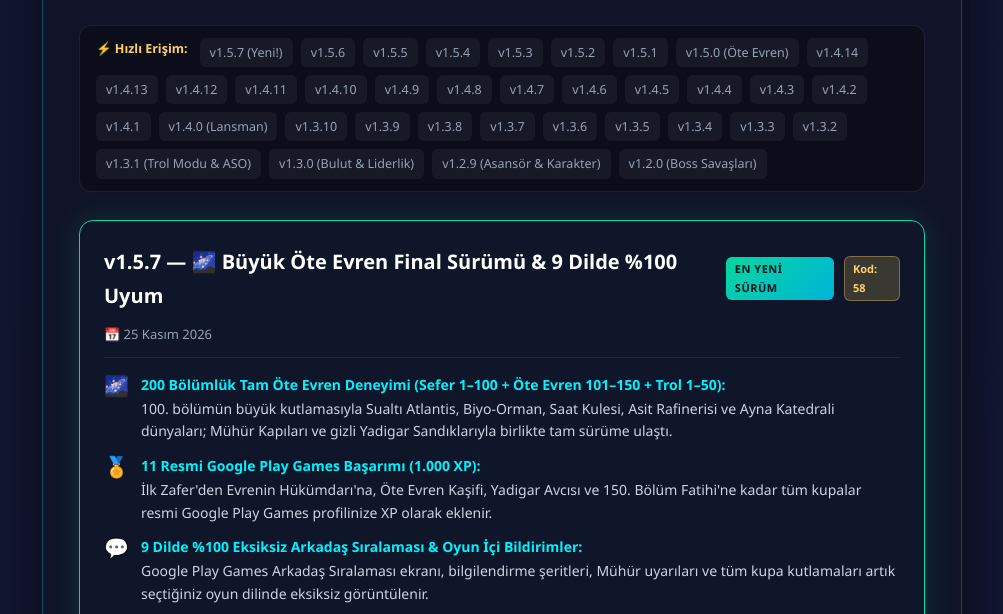
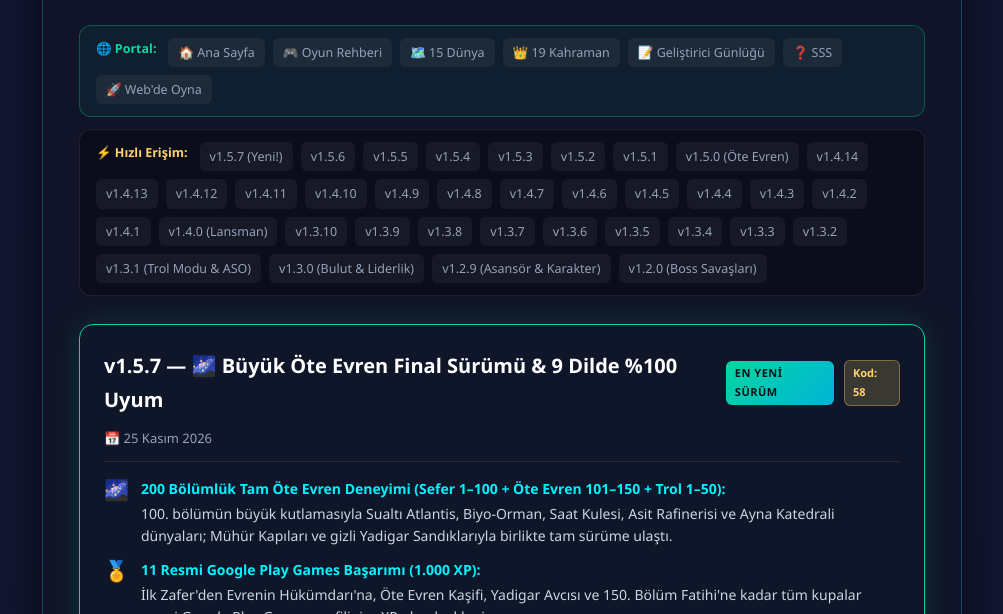
Before and after one commit to cgstudiohome/cgstudiohome.github.io, a plain HTML site: page release-notes.html in a window 1280 px wide. Shown: the part 176-790 px from the top of the page, without its empty margins (138-1141 px from the left). Drawn offline with Linux system fonts and the light colour scheme.

Commit message:
chore: sync release-notes.html (CG Studio Home Official Portal)

```diff
--- a/release-notes.html
+++ b/release-notes.html
@@ -3,7 +3,11 @@
 <head>
     <meta charset="UTF-8">
     <meta name="viewport" content="width=device-width, initial-scale=1.0">
-    <title>Marinext 2100 — Resmi Sürüm Notları & Güncelleme Geçmişi (Changelog)</title>
+    <meta name="description" content="Marinext 2100 Resmi Sürüm Notları (Changelog) — v1.0'dan v1.5.7 Büyük Öte Evren güncellemesine kadar tüm yenilikler.">
+    <meta name="google-adsense-account" content="ca-pub-1366538011855586">
+    <link rel="canonical" href="https://cgstudiohome.com/release-notes.html">
+    <script async src="https://pagead2.googlesyndication.com/pagead/js/adsbygoogle.js?client=ca-pub-1366538011855586" crossorigin="anonymous"></script>
+    <title>Marinext 2100 — Resmi Sürüm Notları &amp; Güncelleme Geçmişi (Changelog)</title>
     <link rel="icon" type="image/png" href="https://cgstudiohome.com/assets/icon-192.png">
     <style>
         :root {
@@ -262,6 +266,17 @@
             <button class="tab-btn active" onclick="switchLang('tr')">🇹🇷 Türkçe</button>
             <button class="tab-btn" onclick="switchLang('en')">🇬🇧 English</button>
         </div>
+    </div>
+
+    <div class="quick-nav" style="margin-bottom: 12px; border-color: rgba(6,214,160,0.3); background: rgba(6,214,160,0.06);">
+        <strong style="color:var(--emerald); font-size:12.5px; margin-right:4px;">🌐 Portal:</strong>
+        <a href="https://cgstudiohome.com/">🏠 Ana Sayfa</a>
+        <a href="https://cgstudiohome.com/marinext2100/">🎮 Oyun Rehberi</a>
+        <a href="https://cgstudiohome.com/marinext2100/worlds/">🗺️ 15 Dünya</a>
+        <a href="https://cgstudiohome.com/marinext2100/heroes/">👑 19 Kahraman</a>
+        <a href="https://cgstudiohome.com/devlog/">📝 Geliştirici Günlüğü</a>
+        <a href="https://cgstudiohome.com/faq/">❓ SSS</a>
+        <a href="https://cgstudiohome.com/play/">🚀 Web'de Oyna</a>
     </div>
 
     <div class="quick-nav">
```
